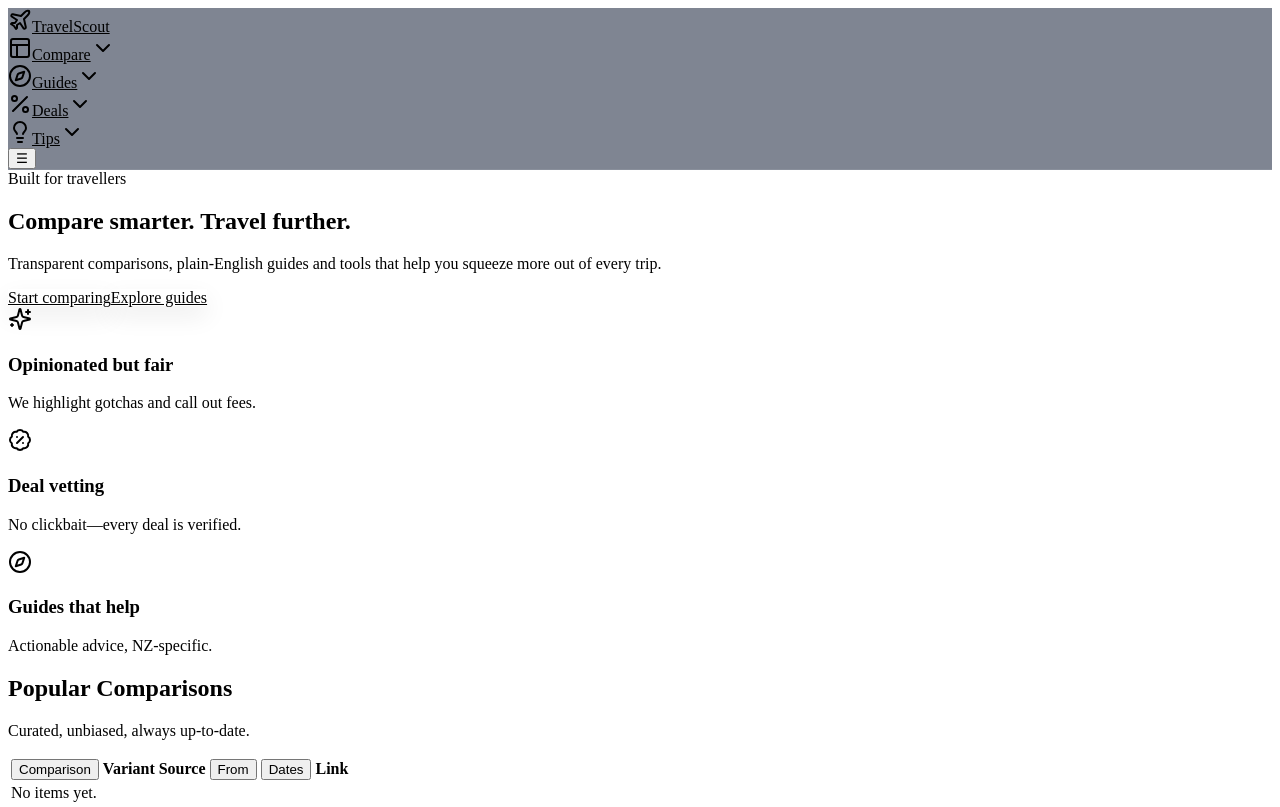
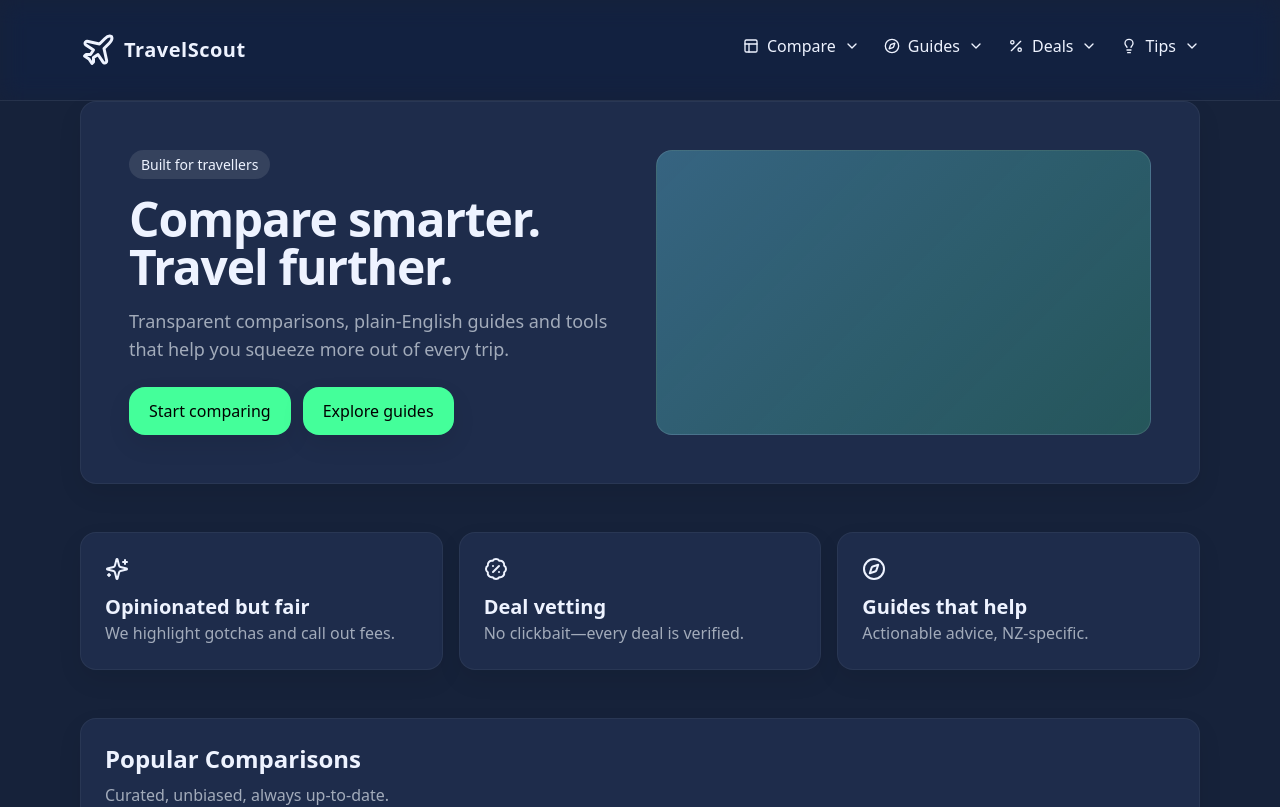
Before and after one commit to BrettWS2025/travelscout, a Next.js app: page / in a window 1280 px wide. Shown: the top 807 px of the page. Built offline with nearby package versions, Linux system fonts and the light colour scheme.

Commit message:
Update globals.css

```diff
--- a/styles/globals.css
+++ b/styles/globals.css
@@ -1,43 +1,121 @@
-/* Inputs: keep white bg + black text. On hover, use WHITE border (not green). */
-.input:hover {
-  border-color: #ffffff;        /* was var(--brand) */
+@tailwind base;
+@tailwind components;
+@tailwind utilities;
+
+:root {
+  --bg:   #16223A;  /* lighter background */
+  --card: #1E2C4B;  /* keep card a bit darker than bg for depth */
+  --text: #EEF3FF;  /* soft off-white for comfy contrast */
+  --muted:#A2ABBA;
+  --accent:#6EE7FF; /* cyan accent (links etc.) */
+  --brand:#44FF9A;  /* GREEN – use this for focus/hover on inputs/buttons */
 }
 
-/* Keep the green focus ring for accessibility */
+html, body, #__next { min-height: 100%; height: auto; }
+
+body {
+  background: var(--bg);
+  color: var(--text);
+  -webkit-font-smoothing: antialiased;
+  -moz-osx-font-smoothing: grayscale;
+}
+
+.container { max-width: 72rem; margin: 0 auto; padding: 0 1rem; }
+
+.card {
+  background: var(--card);
+  border: 1px solid rgba(255,255,255,0.05);
+  border-radius: 1rem;
+  box-shadow: 0 10px 25px rgba(0,0,0,0.08);
+}
+
+.badge {
+  display: inline-flex;
+  align-items: center;
+  gap: 0.5rem;
+  padding: 0.25rem 0.75rem;
+  border-radius: 9999px;
+  font-size: 0.875rem;
+  background: rgba(255,255,255,0.10);
+}
+
+.link {
+  text-decoration: underline;
+  text-decoration-style: dotted;
+  text-underline-offset: 4px;
+}
+.link:hover { color: var(--accent); }
+
+header.sticky.top-0 .container {
+  padding-top: 2rem;   /* default was py-4 ≈ 1rem */
+  padding-bottom: 2rem;
+}
+
+main, section, .overflow-x-auto {
+  position: relative;
+  z-index: 0;
+}
+
+/* ----------------------------- */
+/* Inputs used in FilterBar, etc */
+/* ----------------------------- */
+
+/* Base input for text, select, number, date… */
+.input {
+  /* layout */
+  padding: 0.5rem 0.75rem;
+  border-radius: 0.5rem;
+
+  /* colors (force light control on dark site) */
+  background: #ffffff;
+  color: #000000;
+  border: 1px solid #d1d5db; /* gray-300 */
+  caret-color: var(--brand);
+
+  /* UX */
+  outline: none;
+  transition: border-color 120ms, box-shadow 120ms, background-color 120ms, color 120ms;
+}
+
+.input::placeholder { color: #6b7280; } /* gray-500 */
+
+.input:hover {
+  border-color: var(--brand);
+}
+
 .input:focus,
 .input:focus-visible {
   border-color: var(--brand);
+  /* green glow ring; rgba(68,255,154,0.35) */
   box-shadow: 0 0 0 3px rgba(68, 255, 154, 0.35);
 }
 
-/* Reusable button styles (match your front-page green) */
-.btn {
-  padding: 0.5rem 0.875rem;
-  border-radius: 0.75rem;
-  font-size: 0.875rem;
-  line-height: 1.25rem;
-  font-weight: 600;
-  transition: transform 120ms, box-shadow 120ms, background-color 120ms, color 120ms, border-color 120ms;
+/* Make multi-select comfortable height */
+select.input[multiple] { height: 7rem; }
+
+/* Checkbox/Radio accent should match brand green */
+input[type="checkbox"],
+input[type="radio"] {
+  accent-color: var(--brand);
 }
 
-.btn:active {
-  transform: translateY(1px);
+/* Disabled state */
+.input:disabled,
+select.input:disabled {
+  background: #f3f4f6; /* gray-100 */
+  color: #9ca3af;      /* gray-400 */
+  border-color: #e5e7eb;
+  cursor: not-allowed;
 }
 
-/* Solid brand-green button */
-.btn-brand {
-  background: var(--brand);     /* #44FF9A */
-  color: #0b1b2f;               /* dark text for contrast on the neon green */
-  border: 1px solid transparent;
-  box-shadow: 0 6px 18px rgba(68, 255, 154, 0.22);
+/* Remove Safari yellow autofill and unify colors */
+input.input:-webkit-autofill,
+input.input:-webkit-autofill:hover,
+input.input:-webkit-autofill:focus {
+  -webkit-text-fill-color: #000000;
+  -webkit-box-shadow: 0 0 0px 1000px #ffffff inset;
+  box-shadow: 0 0 0px 1000px #ffffff inset;
 }
 
-.btn-brand:hover {
-  box-shadow: 0 8px 22px rgba(68, 255, 154, 0.32);
-  filter: saturate(110%);
-}
-
-.btn-brand:focus-visible {
-  outline: none;
-  box-shadow: 0 0 0 3px rgba(68, 255, 154, 0.45);
-}
+/* Optional: compact labels in filter rows */
+.filter-label { color: #6b7280; font-size: 0.875rem; }
```
